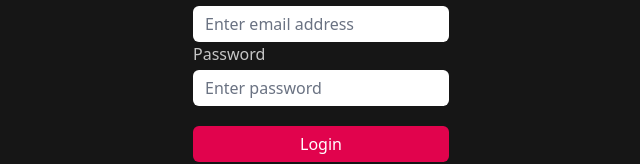
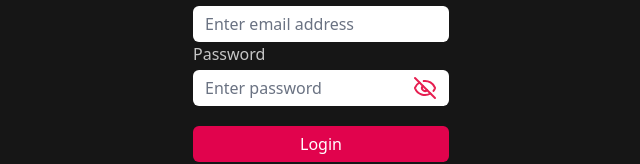
Before and after one commit to gauravjavheri2326/Interview-AI-Frontend, a React (Vite) app: page /login in a window 1280 px wide. Shown: the part 336-500 px from the top of the page, without its empty margins (319-959 px from the left). Built offline with nearby package versions, Linux system fonts and the light colour scheme; no server answers.

Commit message:
Added Show Password feature

```diff
--- a/src/features/auth/pages/Login.jsx
+++ b/src/features/auth/pages/Login.jsx
@@ -3,8 +3,8 @@ import { Link } from 'react-router'
 import "../auth.form.css"
 import { useAuth } from '../hooks/useAuth'
 import { useNavigate } from 'react-router'
-import { Loader } from 'lucide-react'
-import { TriangleAlert } from 'lucide-react'
+import { Loader, EyeOff, Eye, TriangleAlert } from 'lucide-react'
+
 
 const Login = () => {
 
@@ -14,6 +14,7 @@ const Login = () => {
   const [email, setEmail] = useState('')
   const [password, setPassword] = useState('')
   const [error, setError] = useState('')
+  const [showPass, setShowPass] = useState(false)
 
   const handleSubmit = async (e) => {
     e.preventDefault()
@@ -58,17 +59,37 @@ const Login = () => {
               </div>
 
               <div className="input-group">
+
                 <label htmlFor="password">Password</label>
+                <div className="flex">
                   <input
-                  type="password"
+                    type={ showPass ? "text" : "password"}
                     id='password'
                     name='password'
                     placeholder='Enter password'
+                    className='rounded-r-none'
                     value={password}
                     onChange={(e) => {
                       setPassword(e.target.value)
                     }}
                   />
+
+                  <label htmlFor="showPass" className='px-3 py-1.5 flex-center bg-white rounded-r-md text-[#E61E50]'>
+                    {
+                      showPass ? <Eye /> : <EyeOff />
+                    }
+                  </label>
+                  <input
+                    type="checkbox"
+                    name="showPass"
+                    id="showPass"
+                    hidden
+                    onChange={() => {
+                      setShowPass(!showPass)
+                    }}
+                  />
+                </div>
+
               </div>
 
               <button className='button'>Login</button>
--- a/src/features/auth/pages/Register.jsx
+++ b/src/features/auth/pages/Register.jsx
@@ -1,10 +1,10 @@
 import React, { useState } from 'react'
-import { Link, Navigate } from 'react-router'
+import { Link } from 'react-router'
 import "../auth.form.css"
 import { useAuth } from '../hooks/useAuth'
 import { useNavigate } from 'react-router'
-import { Loader } from 'lucide-react'
-import { TriangleAlert } from 'lucide-react'
+import { Loader, EyeOff, Eye, TriangleAlert } from 'lucide-react'
+
 
 const Register = () => {
 
@@ -15,6 +15,7 @@ const Register = () => {
   const [email, setEmail] = useState('')
   const [password, setPassword] = useState('')
   const [error, setError] = useState('')
+  const [showPass, setShowPass] = useState(false)
 
   const handleSubmit = async (e) => {
     e.preventDefault()
@@ -75,16 +76,34 @@ const Register = () => {
 
           <div className="input-group">
             <label htmlFor="password">Password</label>
+            <div className="flex">
               <input
-              type="password"
+                type={ showPass ? "text" : "password"}
                 id='password'
                 name='password'
                 placeholder='Enter password'
+                className='rounded-r-none'
                 value={password}
                 onChange={(e) => {
                   setPassword(e.target.value)
                 }}
               />
+
+              <label htmlFor="showPass" className='px-3 py-1.5 flex-center bg-white rounded-r-md text-[#E61E50]'>
+                {
+                  showPass ? <Eye /> : <EyeOff />
+                }
+              </label>
+              <input
+                type="checkbox"
+                name="showPass"
+                id="showPass"
+                hidden
+                onChange={() => {
+                  setShowPass(!showPass)
+                }}
+              />
+            </div>
           </div>
 
           <button className='button'>Register</button>
```
Lines whose indentation alone changed are shown as unchanged.
